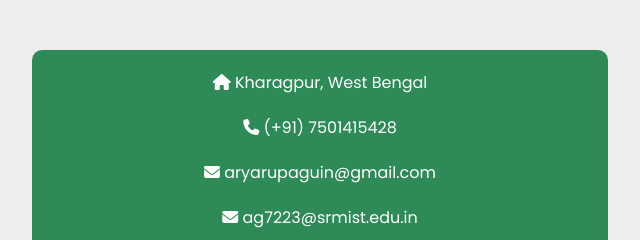
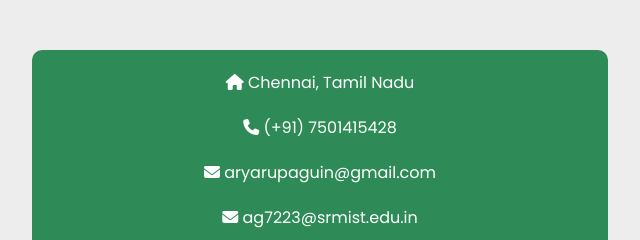
Before and after one commit to aryarupa28/Portfolio, a plain HTML site: page index.html in a window 1280 px wide. Shown: the part 2886-3126 px from the top of the page, 0-640 px from the left. Drawn offline with nearby package versions, Linux system fonts and the light colour scheme.

Commit message:
Update index.html

```diff
--- a/index.html
+++ b/index.html
@@ -193,7 +193,7 @@
         <div class="contact-boxes">
             <div class="contact-info">
                 <div class="contact-details">
-                    <p><i class="fa-solid fa-house"></i><strong></strong> Kharagpur, West Bengal</p>
+                    <p><i class="fa-solid fa-house"></i><strong></strong> Chennai, Tamil Nadu</p>
                     <p><i class="fa-solid fa-phone"></i><strong></strong> (+91) 7501415428</p>
                     <p><i class="fa-solid fa-envelope"></i><strong></strong> aryarupaguin@gmail.com</p>
                     <p><i class="fa-solid fa-envelope"></i><strong></strong> ag7223@srmist.edu.in</p>
```
